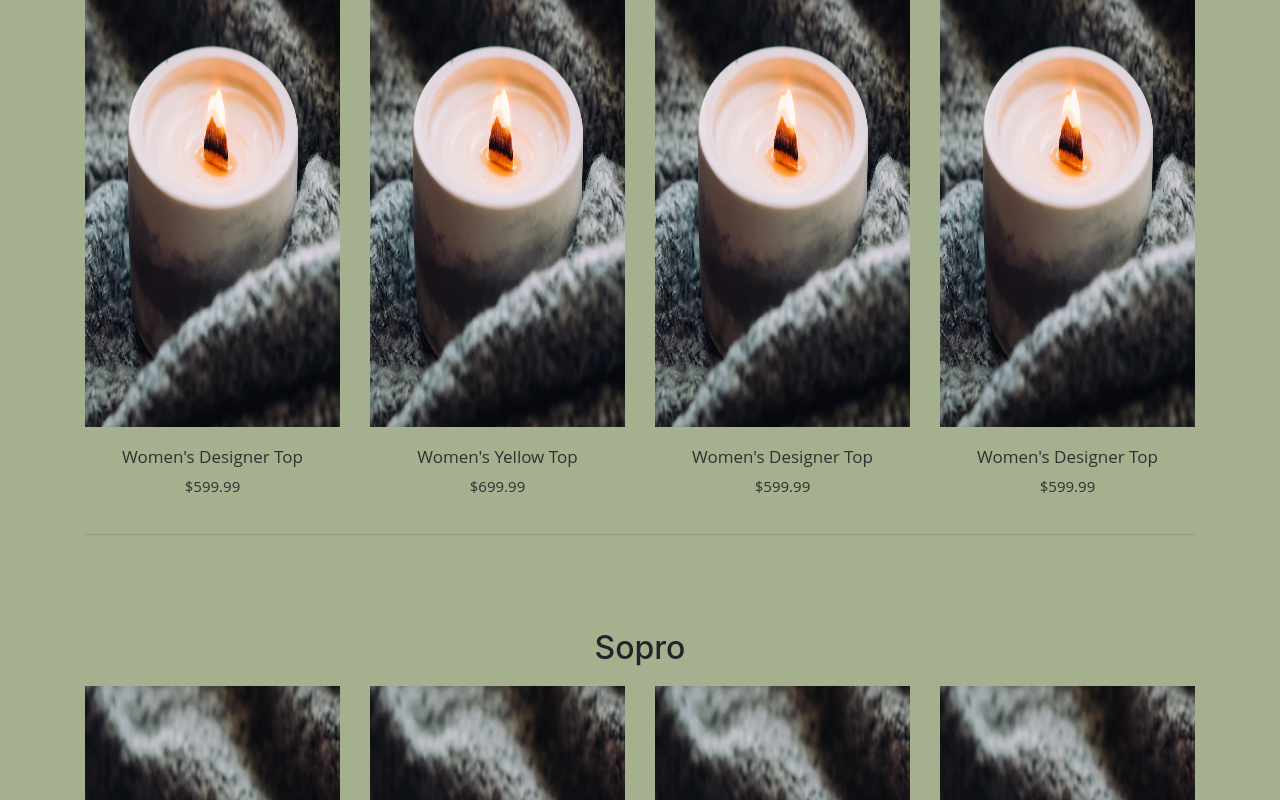
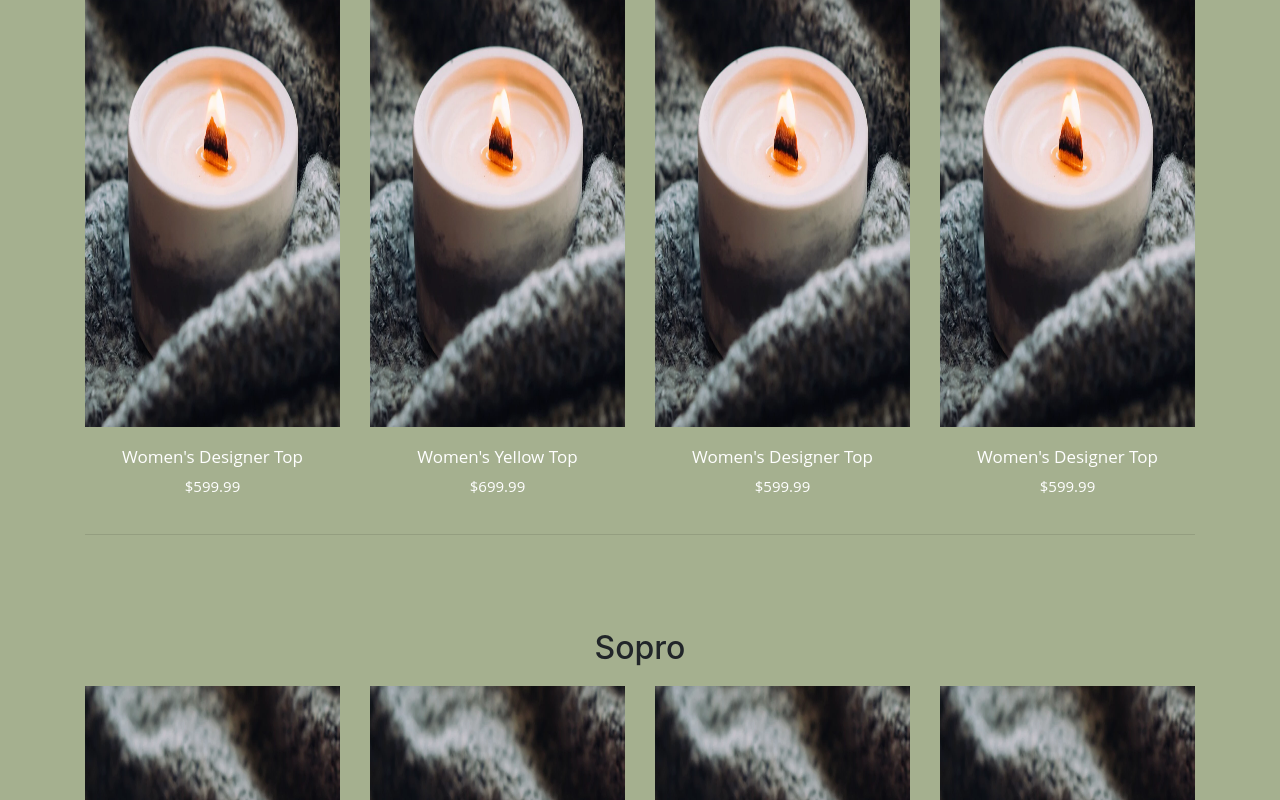
Before and after one commit to bonomo06/site-velas-resp, a plain HTML site: page velas.html in a window 1280 px wide. Shown: the part 1064-1864 px from the top of the page. Drawn offline with nearby package versions, Linux system fonts and the light colour scheme.

Commit message:
troquei cores

```diff
--- a/css/velas.css
+++ b/css/velas.css
@@ -68,8 +68,8 @@ ul a{
 .product-grid2:hover .product-new-label{opacity:0}
 .product-grid2 .product-content{padding:20px 10px;text-align:center}
 .product-grid2 .title{font-size:17px;margin:0 0 7px}
-.product-grid2 .title a{color:#303030}
+.product-grid2 .title a{color:#fff}
 .product-grid2 .title a:hover{color:#fff;}
-.product-grid2 .price{color:#303030;font-size:15px}
+.product-grid2 .price{color:#fff;font-size:15px}
 @media screen and (max-width:990px){.product-grid2{margin-bottom:30px}
 }
--- a/velas.html
+++ b/velas.html
@@ -34,7 +34,7 @@
     </header>
 
 
-<div class="container">
+<div class="container" data-aos="zoom-in">
     <h2>Conheça nossas linhas de velas</h2>
         <div id="carouselExampleIndicators" style="margin-left: 16%;" class="carousel slide" data-ride="carousel">
             <div class="carousel-inner">
@@ -59,7 +59,7 @@
         </div>
 
     <h2>Sopro</h2>
-    <div class="row">
+    <div class="row" data-aos="fade-up">
         <div class="col-md-3 col-sm-6">
             <div class="product-grid2">
                 <div class="product-image2">
@@ -139,7 +139,7 @@
     </div>
 <hr>
     <h2>Sopro</h2>
-    <div class="row">
+    <div class="row" data-aos="fade-up">
         <div class="col-md-3 col-sm-6">
             <div class="product-grid2">
                 <div class="product-image2">
@@ -220,7 +220,7 @@
 
 <hr>
 <h2>Sopro</h2>
-    <div class="row">
+    <div class="row" data-aos="fade-up">
         <div class="col-md-3 col-sm-6">
             <div class="product-grid2">
                 <div class="product-image2">
```
